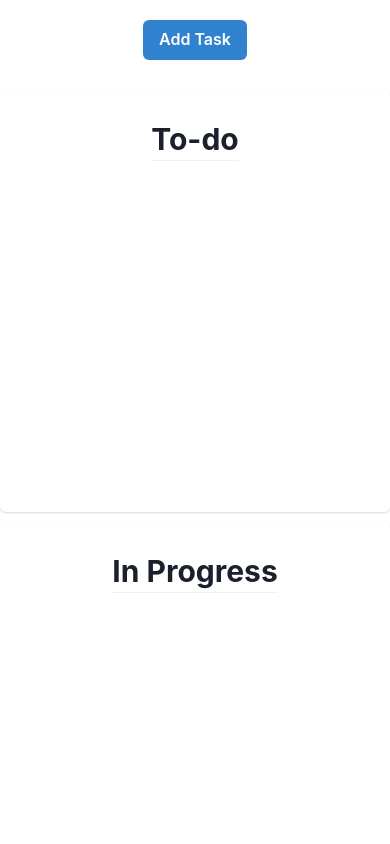
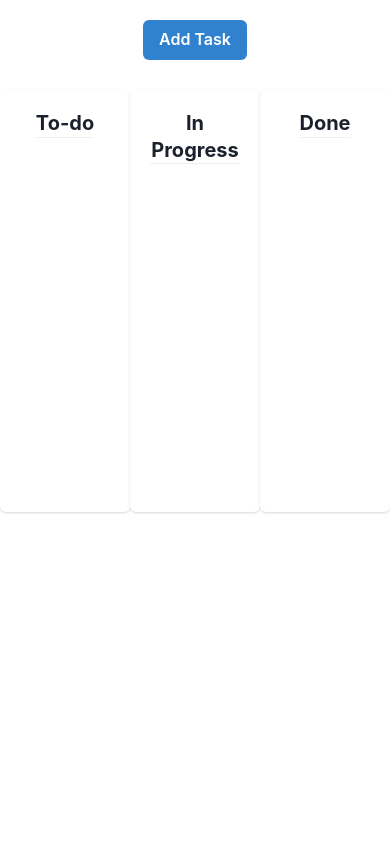
Before and after one commit to warnoffline/kanban-tab, a React (Create React App) app: page / in a window 390 px wide. Shown: the top 844 px of the page. Built offline with nearby package versions, Linux system fonts and the light colour scheme.

Commit message:
fix phone

```diff
--- a/package.json
+++ b/package.json
@@ -13,6 +13,7 @@
     "react": "^18.2.0",
     "react-dnd": "^16.0.1",
     "react-dnd-html5-backend": "^16.0.1",
+    "react-dnd-touch-backend": "^16.0.1",
     "react-dom": "^18.2.0",
     "react-redux": "^8.1.3",
     "react-scripts": "5.0.1",
--- a/src/App.css
+++ b/src/App.css
@@ -31,7 +31,5 @@
 @media screen and (max-width: 499px) {
   .columns{
     width: 100%;
-    flex-direction: column;
-
   }
 }
--- a/src/App.jsx
+++ b/src/App.jsx
@@ -3,11 +3,15 @@ import Form from './components/Form';
 import ColumnTask from './components/ColumnTask';
 import { DndProvider } from 'react-dnd';
 import { HTML5Backend } from 'react-dnd-html5-backend';
+import { TouchBackend } from 'react-dnd-touch-backend';
 import './App.css'
 
 const App = function () {
+    console.log(window.TouchEvent)
+    const isTouchDevice = 'ontouchstart' in window || navigator.maxTouchPoints > 0 || navigator.msMaxTouchPoints > 0;
+    console.log(isTouchDevice)
     return (
-        <DndProvider backend={HTML5Backend}>
+        <DndProvider backend={isTouchDevice? TouchBackend : HTML5Backend}>
             <div className='list'>
                 <Form/>
                 <div className='columns'>
--- a/src/components/ColumnTask.jsx
+++ b/src/components/ColumnTask.jsx
@@ -9,16 +9,14 @@ import { Card, CardBody, CardHeader, Heading, Divider } from '@chakra-ui/react';
 const ColumnTask = function ({title}) {
     const tasks = useSelector(state => state.tasks)
     const dispatch = useDispatch()
-    const [{ isOver }, drop] = useDrop({
+    const [, drop] = useDrop({
       accept: 'TASK',
-        drop: (item) => {
+      hover: (item) => {
         if (item.column !== title) {
           dispatch(moveTask(item.id, title));
+          item.column = title;
         }
       },
-        collect: monitor => ({
-          isOver: !!monitor.isOver(),
-        }),
     });
 
     return (
--- a/src/components/Task.jsx
+++ b/src/components/Task.jsx
@@ -1,22 +1,44 @@
-import React from 'react';
+import React, { useRef, useState } from 'react';
 import { useDrag } from 'react-dnd';
 import './index.css'
 import { Card, CardBody, Text, Button } from '@chakra-ui/react';
 import { removeTask } from '../store';
 import { useDispatch } from 'react-redux';
 const Task = function ({task}) {
+  const touchRef = useRef(null);
+  const [startTime, setStartTime] = useState(null);
+
   const dispatch = useDispatch()
-    console.log(task.id)
-    const [{ isDragging }, drag] = useDrag({
-        type: 'TASK',
-        item: { id: task.id, task: task.task, column: task.column },
-        collect: monitor => ({
-          isDragging: !!monitor.isDragging(),
-        }),
-      });
+    const [, drag] = useDrag({
+      type: 'TASK',
+      item: { id: task.id, task: task.task, column: task.column },
+    });
+
+    const onTouchStart = () => {
+      setStartTime(new Date().getTime());
+    };
+
+    const onTouchEnd = () => {
+      const endTime = new Date().getTime();
+      const touchDuration = endTime - startTime;
+      // Проверка длительности удержания (в данном случае 1000 миллисекунд)
+      if (touchDuration >= 500) {
+        drag(touchRef.current);
+      }
+    };
+    const isTouchDevice = 'ontouchstart' in window || navigator.maxTouchPoints > 0 || navigator.msMaxTouchPoints > 0;
     const taskClass = `${task.column === "To-do" ? 'task' : task.column === "Done" ? 'done' : 'progress'}`
     return (
-      <Card className={taskClass} ref={drag}>
+      <Card className={taskClass}
+      ref={node => {
+        touchRef.current = node
+        if (!isTouchDevice) {
+          drag(node);
+        }
+      }}
+      onTouchStart={onTouchStart}
+      onTouchEnd={onTouchEnd}
+      style={{ cursor: 'grab' }}>
         <CardBody className='task_body'>
           <Text className='task_text'>{task.task}</Text>
           <Button className='task_delete' onClick={() => dispatch(removeTask(task.id))} colorScheme='red'>Delete</Button>
--- a/src/components/index.css
+++ b/src/components/index.css
@@ -81,15 +81,22 @@
     .column{
       width: 100%;
       margin-top: 10px;
+      padding: 0;
+      height: 50vh;
+      overflow-y: auto;
     }
     .task_text{
-        font-size: 20px;
+        font-size: 15px;
     }
     .chakra-button.task_delete{
         width: 100%;
         font-size: 15px;
     }
     .chakra-heading.column_title{
-        font-size: 30px;
+        font-size: 20px;
+        text-align: center;
+    }
+    .chakra-card__body.column_body{
+        padding: 0;
     }
   }
```
Also changed, not shown: 1 other file (tests, documents, lock files or other folders). Lines whose indentation alone changed are shown as unchanged.
